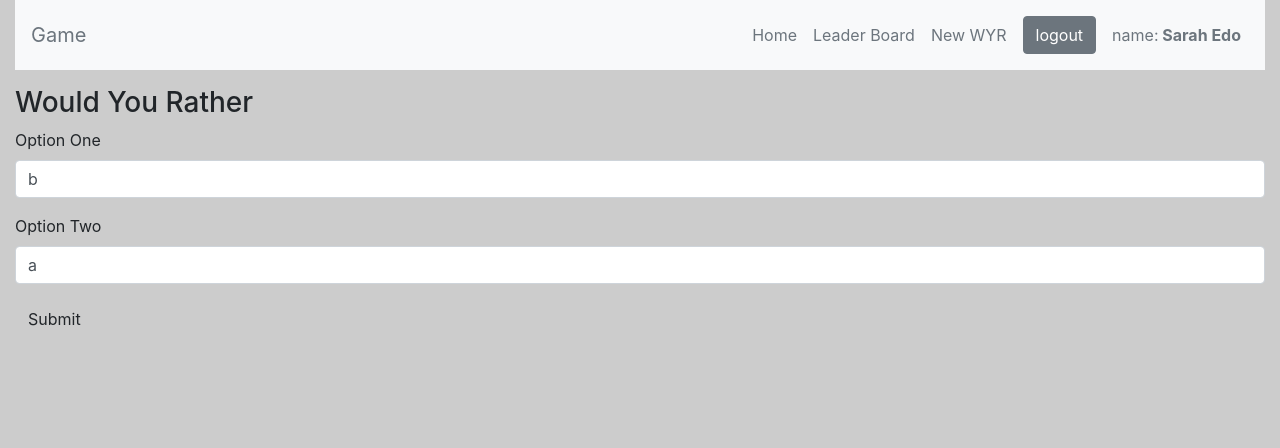
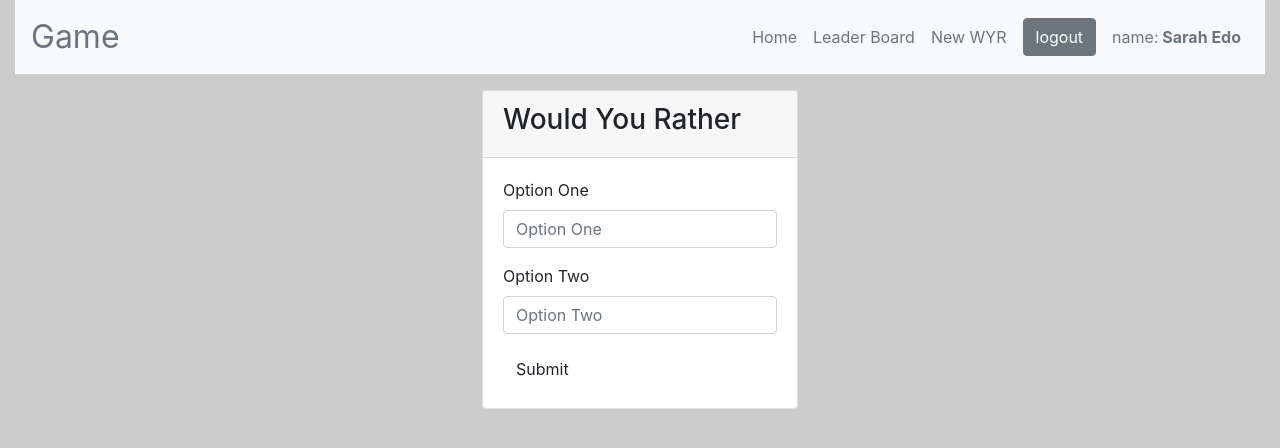
Before and after one commit to xavierartot/would-you-rather, a React app: page /add in a window 1280 px wide. Built offline with nearby package versions, Linux system fonts and the light colour scheme.

Commit message:
working on Add component

```diff
--- a/src/containers/Add.js
+++ b/src/containers/Add.js
@@ -1,14 +1,15 @@
 import React, { Component } from 'react'
 import { connect } from 'react-redux'
 import { Redirect } from 'react-router-dom'
+import { Card, CardBody, CardHeader } from 'reactstrap'
 import { handleAddPoll } from '../actions/shared'
 // import { generateUID } from '../utils/_DATA'
 
 
 class Add extends Component {
   state = {
-    optionTwo: 'a',
-    optionOne: 'b',
+    optionTwo: '',
+    optionOne: '',
     redirectToHome: false,
     emptyFieldOptionOne: false,
     emptyFieldOptionTwo: false,
@@ -60,8 +61,10 @@ class Add extends Component {
       return <Redirect to="/" />
     }
     return (
-      <div className="Add">
-        <h3 className="center">Would You Rather</h3>
+      <div className="d-flex justify-content-center">
+        <Card className="d-flex flex-column">
+          <CardHeader><h3 className="center">Would You Rather</h3></CardHeader>
+          <CardBody className="d-flex flex-row justify-content-between">
             <form onSubmit={this.handleSubmit}>
               <div className="form-group">
                 <label htmlFor="OptionOne">Option One</label>
@@ -74,7 +77,8 @@ class Add extends Component {
                   type="text"
                   value={this.state.optionOne}
                 />
-            { this.state.emptyFieldOptionOne && (<small className="form-text text-danger" id="OptionOne">
+                { this.state.emptyFieldOptionOne && (
+                  <small className="form-text text-danger" id="OptionOne">
                     the field can't be empty
                   </small>)
                 }
@@ -96,7 +100,9 @@ class Add extends Component {
                 }
               </div>
               <button className={`btn btn-${color}`} type="submit">Submit</button>
-        </form>
+          </form></CardBody>
+        </Card>
+
       </div>
     )
   }
--- a/src/containers/AnsweredPoll.js
+++ b/src/containers/AnsweredPoll.js
@@ -24,7 +24,7 @@ class AnsweredPoll extends Component {
     const voteTwo = question.optionTwo.votes.some(e => e === authedUser)
     // console.log(voteOne, voteTwo)
     return (
-      <div className="d-flex justify-content-center">
+      <div className="d-flex justify-content-center answeredPoll">
         <Card className="d-flex flex-column">
           <CardHeader>Created: {formatDate(question.timestamp)} by {users[authedUser].name}</CardHeader>
           <CardBody className="d-flex flex-row justify-content-between">
--- a/src/containers/Header.js
+++ b/src/containers/Header.js
@@ -40,7 +40,7 @@ class Header extends Component {
     this.props.history.push('/')
   }
   render() {
-    const { user, color ,background } = this.props
+    const { user, background } = this.props
     const { name, avatarURL, id } = user
     // console.log(user)
     return (
--- a/src/containers/Home.js
+++ b/src/containers/Home.js
@@ -18,7 +18,7 @@ class Home extends Component {
   }
   render() {
     const {
-      questionsUnAnswered, questionsAnswered, authedUser, color, background,
+      questionsUnAnswered, questionsAnswered, authedUser, background,
     } = this.props
     if (this.props.authedUser === null) {
       return <Modal buttonLabel="open" />
--- a/src/containers/UnAnsweredPoll.js
+++ b/src/containers/UnAnsweredPoll.js
@@ -1,5 +1,5 @@
 import React, { Component } from 'react'
-import { Button, Card, CardTitle,CardBody, CardHeader } from 'reactstrap'
+import { Card, CardTitle,CardBody, CardHeader } from 'reactstrap'
 import { connect } from 'react-redux'
 // import { MdPlaylistAddCheck } from 'react-icons/md'
 import { formatDate } from '../utils/helper'
@@ -68,7 +68,7 @@ class UnAnsweredPoll extends Component {
     return (
       <div className="UnAnsweredPoll">
 
-        <h1></h1>
+        <h1>ddd</h1>
         <Card className="mb-3 shadow rounded">
       <CardHeader>
       <div className="d-flex justify-content-start mb-3">
--- a/src/index.css
+++ b/src/index.css
@@ -32,3 +32,6 @@ a {
 .primarytoto {
   background-color: pink;
 }
+.navbar-brand {
+  font-size: 2em;
+}
```
Lines whose indentation alone changed are shown as unchanged.
